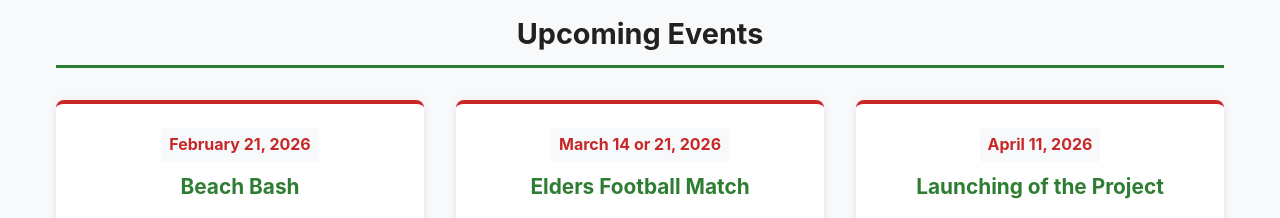
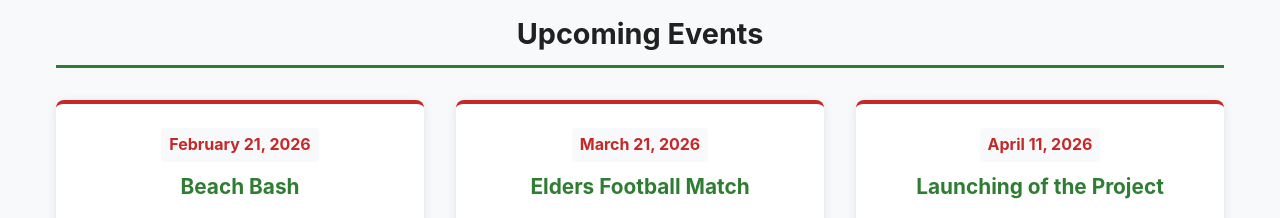
Before and after one commit to anthonybyamugisha/rwamusa, a React (Create React App) app: page / in a window 1280 px wide. Shown: the part 1840-2058 px from the top of the page. Built offline with nearby package versions, Linux system fonts and the light colour scheme.

Commit message:
Update dates

```diff
--- a/src/pages/HomePage.js
+++ b/src/pages/HomePage.js
@@ -158,7 +158,7 @@ const HomePage = () => {
 
           {/* Event 2 */}
           <div className="event-card animate-fade-in-up">
-            <div className="event-date">March 14 or 21, 2026</div>
+            <div className="event-date">March 21, 2026</div>
             <h3>Elders Football Match</h3>
             <p className="event-description">
               Exciting football match featuring our elder members. Come support the teams!
```
